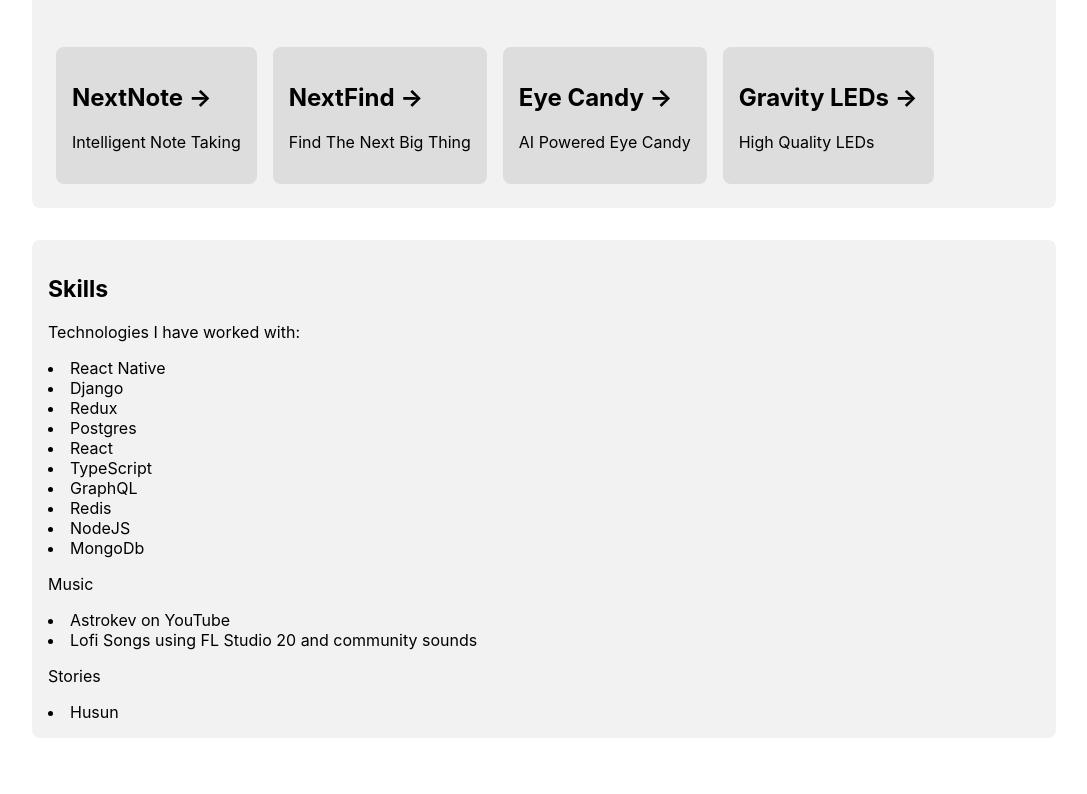
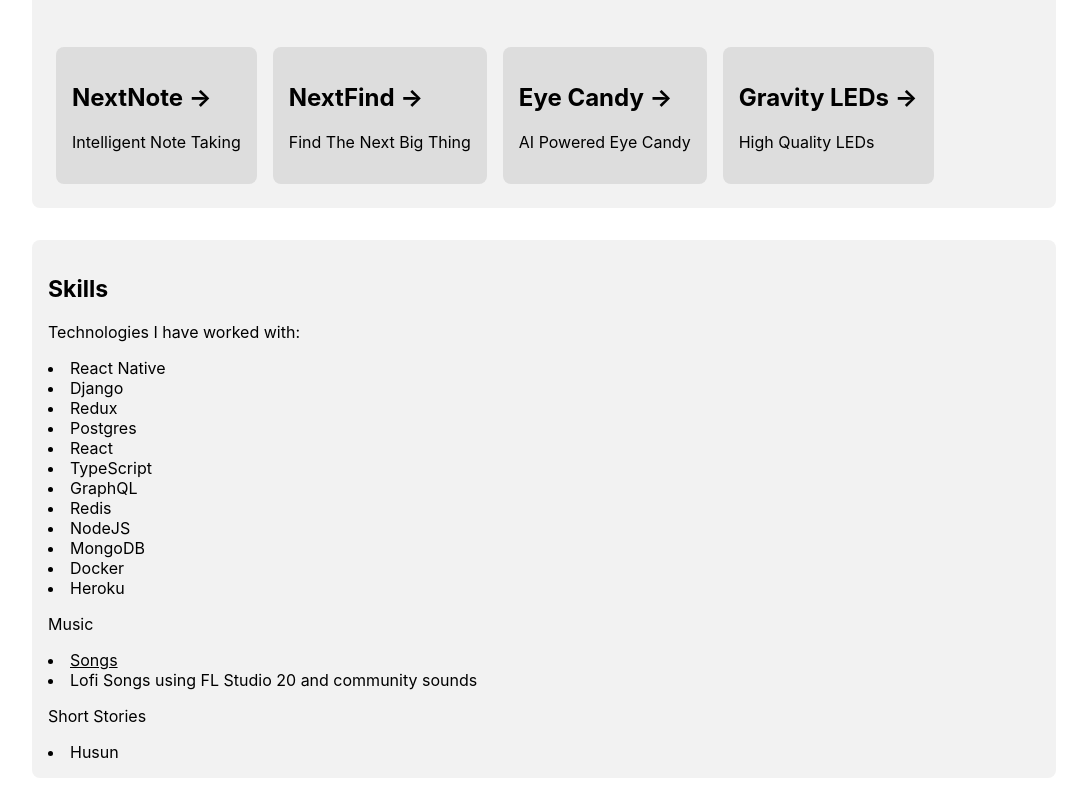
Before and after one commit to kevbuh/kevinbuhler, a Next.js app: page / in a window 1280 px wide. Shown: the part 601-1395 px from the top of the page, without its empty margins (96-1183 px from the left). Before the commit the page ends 1355 px from the top, so only its background shows below. Built offline with nearby package versions, Linux system fonts and the light colour scheme.

Commit message:
added link to youtube story

```diff
--- a/pages/index.js
+++ b/pages/index.js
@@ -113,15 +113,22 @@
             <li>GraphQL</li>
             <li>Redis</li>
             <li>NodeJS</li>
-            <li>MongoDb</li>
+            <li>MongoDB</li>
+            <li>Docker</li>
+            <li>Heroku</li>
           </div>
           <div>
             <p>Music</p>
-            <li>Astrokev on YouTube</li>
+            <a
+              className={styles.underline}
+              href="https://www.youtube.com/channel/UCuOz_PYAm55bt-1php4dZeQ/videos"
+            >
+              <li>Songs</li>
+            </a>
             <li>Lofi Songs using FL Studio 20 and community sounds</li>
           </div>
           <div>
-            <p>Stories</p>
+            <p>Short Stories</p>
             <li>Husun</li>
           </div>
         </div>
--- a/styles/Home.module.css
+++ b/styles/Home.module.css
@@ -78,6 +78,10 @@
 
 .description {
   font-size: 100%;
+}
+
+.underline {
+  text-decoration: underline;
 }
 
 .code {
```
